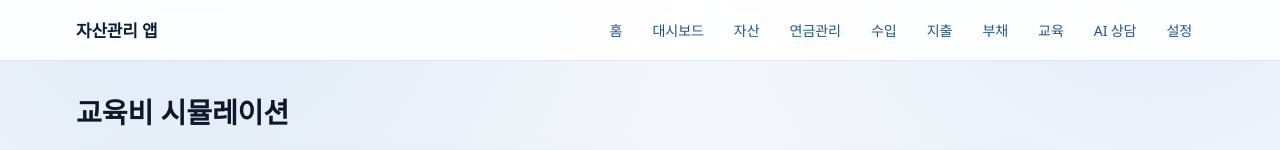
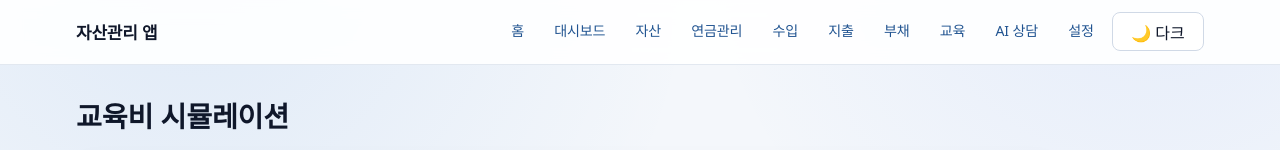
Before and after one commit to megabeat/asset-manager, a Next.js app: page /education in a window 1280 px wide. Shown: the top 150 px of the page. Built offline with nearby package versions, Linux system fonts and the light colour scheme; no server answers.

Commit message:
Add global dark mode toggle and theme variables

```diff
--- a/src/app/globals.css
+++ b/src/app/globals.css
@@ -4,8 +4,40 @@
   --text: #0f172a;
   --muted: #475569;
   --line: #e2e8f0;
+  --surface: #ffffff;
+  --surface-2: #fbfdff;
   --brand: #0b63ce;
   --brand-strong: #084ca0;
+  --input-bg: #ffffff;
+  --input-border: #cfd8e3;
+  --subtle-border: #d0d9e6;
+  --header-bg: rgba(255, 255, 255, 0.9);
+  --nav-link: #215491;
+  --nav-hover-bg: #eff6ff;
+  --nav-hover-border: #dbeafe;
+  --table-stripe: #fcfdff;
+  --danger-soft: #fff5f5;
+}
+
+[data-theme='dark'] {
+  color-scheme: dark;
+  --bg: #0b1220;
+  --text: #e5edf8;
+  --muted: #93a4bd;
+  --line: #243246;
+  --surface: #111a2b;
+  --surface-2: #0f1727;
+  --brand: #3b82f6;
+  --brand-strong: #2563eb;
+  --input-bg: #0f1a2d;
+  --input-border: #334155;
+  --subtle-border: #334155;
+  --header-bg: rgba(11, 18, 32, 0.88);
+  --nav-link: #bfdbfe;
+  --nav-hover-bg: rgba(59, 130, 246, 0.15);
+  --nav-hover-border: rgba(59, 130, 246, 0.35);
+  --table-stripe: #101a2c;
+  --danger-soft: rgba(239, 68, 68, 0.12);
 }
 
 * {
@@ -61,8 +93,8 @@ textarea {
 input,
 select,
 textarea {
-  background: #fff;
-  border: 1px solid #cfd8e3;
+  background: var(--input-bg);
+  border: 1px solid var(--input-border);
   border-radius: 10px;
   padding: 0.64rem 0.76rem;
   transition: border-color 0.18s ease, box-shadow 0.18s ease, background-color 0.18s ease;
@@ -84,7 +116,7 @@ button {
 table {
   width: 100%;
   border-collapse: collapse;
-  background: #fff;
+  background: var(--surface);
   border: 1px solid var(--line);
   border-radius: 10px;
   overflow: hidden;
@@ -96,14 +128,14 @@ td {
 }
 
 .card {
-  background: #fff;
+  background: var(--surface);
   border: 1px solid var(--line);
   border-radius: 12px;
   box-shadow: 0 8px 24px rgba(15, 23, 42, 0.05);
 }
 
 .section-card {
-  background: #fff;
+  background: var(--surface);
   border: 1px solid var(--line);
   border-radius: 12px;
   padding: 1rem;
@@ -137,26 +169,26 @@ td {
 
 .btn-danger-outline {
   border: 1px solid #d32f2f;
-  background: #fff;
+  background: var(--surface);
   color: #d32f2f;
   border-radius: 8px;
   padding: 0.4rem 0.7rem;
 }
 
 .btn-danger-outline:hover {
-  background: #fff5f5;
+  background: var(--danger-soft);
 }
 
 .btn-subtle {
-  border: 1px solid #d0d9e6;
-  background: #fff;
-  color: #243448;
+  border: 1px solid var(--subtle-border);
+  background: var(--surface);
+  color: var(--text);
   border-radius: 8px;
   padding: 0.4rem 0.7rem;
 }
 
 .btn-subtle:hover {
-  background: #f8fafc;
+  background: var(--table-stripe);
 }
 
 .helper-text {
@@ -176,7 +208,7 @@ td {
   top: 0;
   z-index: 10;
   border-bottom: 1px solid var(--line);
-  background: rgba(255, 255, 255, 0.9);
+  background: var(--header-bg);
   backdrop-filter: saturate(160%) blur(10px);
 }
 
@@ -193,7 +225,7 @@ td {
 .brand-link {
   font-weight: 800;
   font-size: 1.06rem;
-  color: #0b1f3a;
+  color: var(--text);
   text-decoration: none;
   letter-spacing: -0.01em;
 }
@@ -208,15 +240,15 @@ td {
 .nav-link {
   padding: 0.4rem 0.68rem;
   border-radius: 999px;
-  color: #215491;
+  color: var(--nav-link);
   text-decoration: none;
   font-size: 0.88rem;
   border: 1px solid transparent;
 }
 
 .nav-link:hover {
-  background: #eff6ff;
-  border-color: #dbeafe;
+  background: var(--nav-hover-bg);
+  border-color: var(--nav-hover-border);
 }
 
 .app-main {
@@ -226,7 +258,7 @@ td {
 }
 
 .kpi-card {
-  background: linear-gradient(180deg, #ffffff 0%, #fbfdff 100%);
+  background: linear-gradient(180deg, var(--surface) 0%, var(--surface-2) 100%);
   border: 1px solid var(--line);
   border-radius: 12px;
   padding: 1rem;
@@ -246,7 +278,7 @@ td {
   font-size: clamp(1.18rem, 1.9vw, 1.62rem);
   font-weight: 800;
   line-height: 1.2;
-  color: #0f172a;
+  color: var(--text);
 }
 
 .kpi-value.kpi-negative {
--- a/src/app/layout.tsx
+++ b/src/app/layout.tsx
@@ -1,5 +1,6 @@
 import type { Metadata } from "next";
 import Link from "next/link";
+import { ThemeToggle } from "@/components/ui/ThemeToggle";
 import "./globals.css";
 
 export const metadata: Metadata = {
@@ -39,6 +40,7 @@ export default function RootLayout({
                   {item.label}
                 </Link>
               ))}
+              <ThemeToggle />
             </nav>
           </div>
         </header>
--- a/src/components/ui/DataTable.tsx
+++ b/src/components/ui/DataTable.tsx
@@ -18,7 +18,7 @@ export function DataTable<T>({ columns, rows, rowKey, emptyMessage = '데이터
   return (
     <table style={{ width: '100%', borderCollapse: 'collapse' }}>
       <thead>
-        <tr style={{ background: '#f8fafc' }}>
+        <tr style={{ background: 'var(--table-stripe)' }}>
           {columns.map((column) => (
             <th
               key={column.key}
@@ -44,7 +44,7 @@ export function DataTable<T>({ columns, rows, rowKey, emptyMessage = '데이터
           </tr>
         ) : (
           rows.map((row, rowIndex) => (
-            <tr key={rowKey(row)} style={{ background: rowIndex % 2 === 0 ? '#fff' : '#fcfdff' }}>
+            <tr key={rowKey(row)} style={{ background: rowIndex % 2 === 0 ? 'var(--surface)' : 'var(--table-stripe)' }}>
               {columns.map((column) => (
                 <td key={column.key} style={{ padding: '11px 10px', textAlign: column.align ?? 'left' }}>
                   {column.render(row)}
--- /dev/null
+++ b/src/components/ui/ThemeToggle.tsx
@@ -0,0 +1,48 @@
+'use client';
+
+import { useEffect, useState } from 'react';
+
+type Theme = 'light' | 'dark';
+
+function resolveInitialTheme(): Theme {
+  if (typeof window === 'undefined') return 'light';
+
+  const saved = window.localStorage.getItem('theme');
+  if (saved === 'light' || saved === 'dark') {
+    return saved;
+  }
+
+  return window.matchMedia('(prefers-color-scheme: dark)').matches ? 'dark' : 'light';
+}
+
+export function ThemeToggle() {
+  const [theme, setTheme] = useState<Theme>('light');
+
+  useEffect(() => {
+    const initialTheme = resolveInitialTheme();
+    setTheme(initialTheme);
+    document.documentElement.setAttribute('data-theme', initialTheme);
+  }, []);
+
+  const isDark = theme === 'dark';
+
+  const onToggle = () => {
+    const nextTheme: Theme = isDark ? 'light' : 'dark';
+    setTheme(nextTheme);
+    document.documentElement.setAttribute('data-theme', nextTheme);
+    window.localStorage.setItem('theme', nextTheme);
+  };
+
+  return (
+    <button
+      type="button"
+      onClick={onToggle}
+      className="btn-subtle"
+      aria-label="다크모드 전환"
+      title="다크모드 전환"
+      style={{ minWidth: 92 }}
+    >
+      {isDark ? '☀️ 라이트' : '🌙 다크'}
+    </button>
+  );
+}
```
